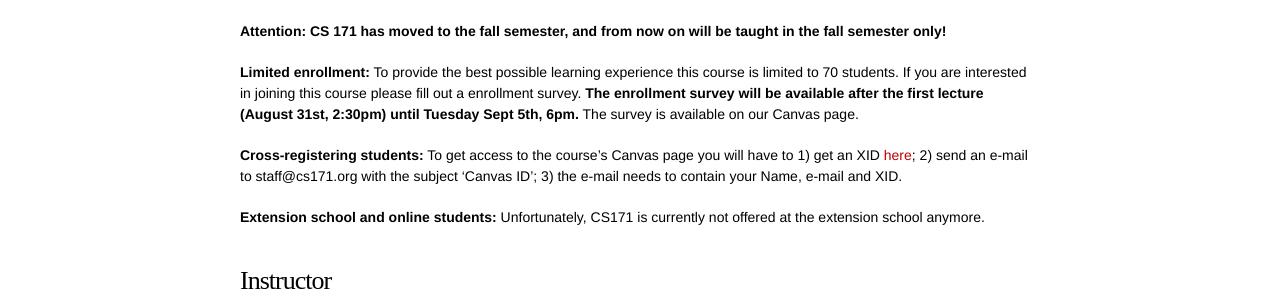
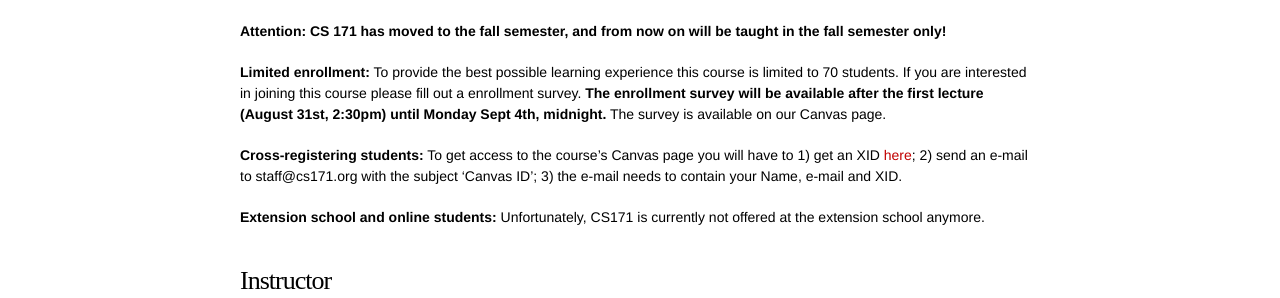
Before and after one commit to CS171/2017, a Jekyll site: the page built from index.md, in a window 1280 px wide. Shown: the part 615-913 px from the top of the page. Built offline with Jekyll 4.4.1, drawn with Linux system fonts in a browser that asks for light colours; some web fonts are replaced.

Commit message:
Update index.md

```diff
--- a/index.md
+++ b/index.md
@@ -17,7 +17,7 @@ In this course you will learn how the human visual system processes and perceive
 
 **Attention: CS 171 has moved to the fall semester, and from now on will be taught in the fall semester only!**
 
-**Limited enrollment:** To provide the best possible learning experience this course is limited to 70 students. If you are interested in joining this course please fill out a enrollment survey. **The enrollment survey will be available after the first lecture (August 31st, 2:30pm) until Tuesday Sept 5th, 6pm.** The survey is available on our Canvas page.
+**Limited enrollment:** To provide the best possible learning experience this course is limited to 70 students. If you are interested in joining this course please fill out a enrollment survey. **The enrollment survey will be available after the first lecture (August 31st, 2:30pm) until Monday Sept 4th, midnight.** The survey is available on our Canvas page.
 
 **Cross-registering students:** To get access to the course's Canvas page you will have to 1) get an XID [here](http://xid.harvard.edu/); 2) send an e-mail to staff@cs171.org with the subject 'Canvas ID'; 3) the e-mail needs to contain your Name, e-mail and XID.
 
```
